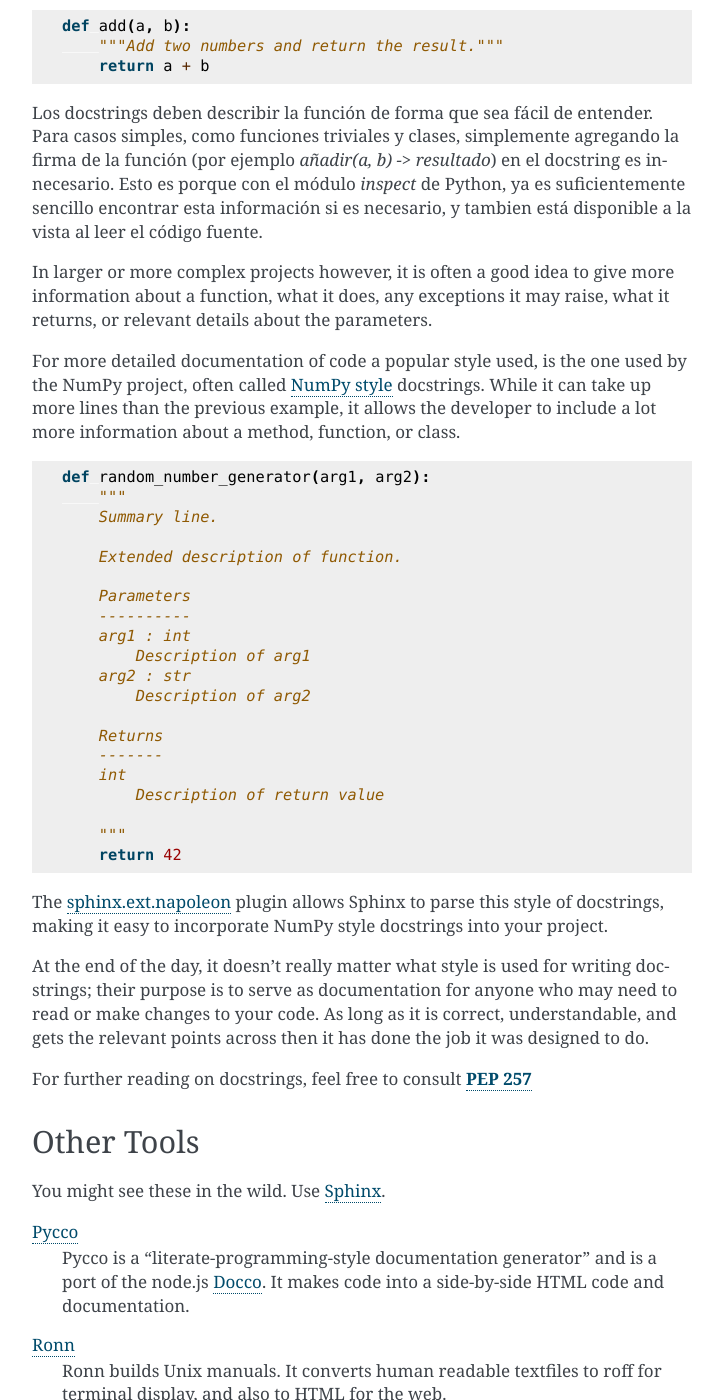
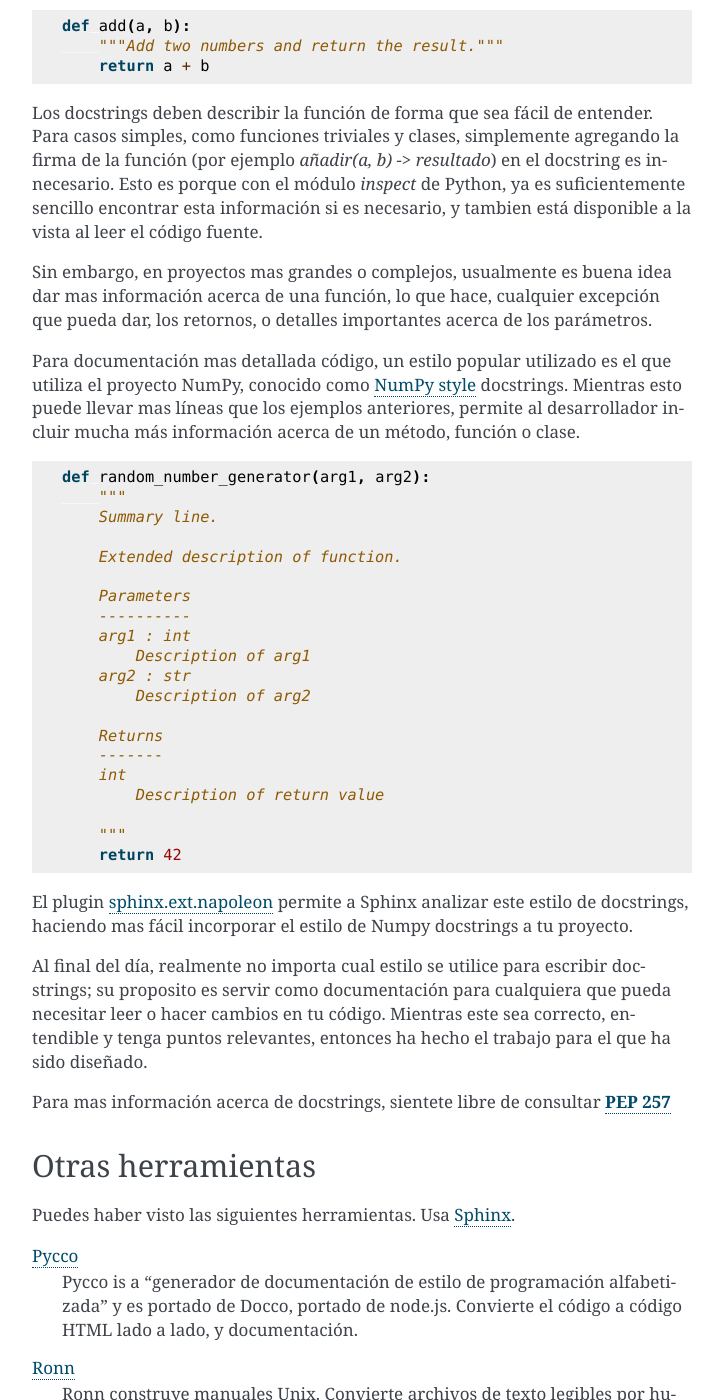
Before and after one commit to realpython/python-guide, a Sphinx documentation site: the page built from docs/writing/documentation.rst, in a window 1280 px wide and 1400 px high, scrolled down 4317 px. Shown: the whole window, without its empty margins (388-1111 px from the left). Built offline with Sphinx 7.4.7, drawn with Linux system fonts in a browser that asks for light colours; pages that are not in the unit, such as notebooks, are missing from menus; a script that is not in the unit is left out; comment, search, counter and statistics services are not loaded; some of the changed text lies outside the part shown.

Commit message:
Update documentation.rst

```diff
--- a/docs/writing/documentation.rst
+++ b/docs/writing/documentation.rst
@@ -208,14 +208,14 @@ el docstring es innecesario. Esto es porque con el módulo `inspect` de Python,
 ya es suficientemente sencillo encontrar esta información si es necesario, y
 tambien está disponible a la vista al leer el código fuente.
 
-In larger or more complex projects however, it is often a good idea to give
-more information about a function, what it does, any exceptions it may raise,
-what it returns, or relevant details about the parameters.
+Sin embargo, en proyectos mas grandes o complejos, usualmente es buena idea
+dar mas información acerca de una función, lo que hace, cualquier excepción
+que pueda dar, los retornos, o detalles importantes acerca de los parámetros.
 
-For more detailed documentation of code a popular style used, is the one used by the
-NumPy project, often called `NumPy style`_ docstrings. While it can take up more
-lines than the previous example, it allows the developer to include a lot
-more information about a method, function, or class. ::
+Para documentación mas detallada código, un estilo popular utilizado es el que
+utiliza el proyecto NumPy, conocido como `NumPy style`_ docstrings. Mientras esto
+puede llevar mas líneas que los ejemplos anteriores, permite al desarrollador
+incluir mucha más información acerca de un método, función o clase. ::
 
     def random_number_generator(arg1, arg2):
         """
@@ -238,18 +238,18 @@ more information about a method, function, or class. ::
         """
         return 42
 
-The `sphinx.ext.napoleon`_ plugin allows Sphinx to parse this style of
-docstrings, making it easy to incorporate NumPy style docstrings into your
-project.
+El plugin `sphinx.ext.napoleon`_ permite a Sphinx analizar este estilo de
+docstrings, haciendo mas fácil incorporar el estilo de Numpy docstrings a
+tu proyecto.
 
-At the end of the day, it doesn't really matter what style is used for writing
-docstrings; their purpose is to serve as documentation for anyone who may need
-to read or make changes to your code. As long as it is correct, understandable,
-and gets the relevant points across then it has done the job it was designed to
-do.
+Al final del día, realmente no importa cual estilo se utilice para escribir
+docstrings; su proposito es servir como documentación para cualquiera que
+pueda necesitar leer o hacer cambios en tu código. Mientras este sea correcto,
+entendible y tenga puntos relevantes, entonces ha hecho el trabajo para el que
+ha sido diseñado.
 
 
-For further reading on docstrings, feel free to consult :pep:`257`
+Para mas información acerca de docstrings, sientete libre de consultar :pep:`257`
 
 .. _thomas-cokelaer.info: http://thomas-cokelaer.info/tutorials/sphinx/docstring_python.html
 .. _sphinx.ext.napoleon: https://sphinxcontrib-napoleon.readthedocs.io/
@@ -257,32 +257,32 @@ For further reading on docstrings, feel free to consult :pep:`257`
 
 
 ***********
-Other Tools
+Otras herramientas
 ***********
 
-You might see these in the wild. Use :ref:`sphinx-ref`.
+Puedes haber visto las siguientes herramientas. Usa :ref:`sphinx-ref`.
 
 Pycco_
-    Pycco is a "literate-programming-style documentation generator"
-    and is a port of the node.js Docco_. It makes code into a
-    side-by-side HTML code and documentation.
+    Pycco is a "generador de documentación de estilo de programación alfabetizada"
+    y es portado de Docco, portado de node.js. Convierte el código a código
+    HTML lado a lado, y documentación.
 
 .. _Pycco: https://pycco-docs.github.io/pycco/
 .. _Docco: http://jashkenas.github.com/docco
 
 Ronn_
-    Ronn builds Unix manuals. It converts human readable textfiles to roff
-    for terminal display, and also to HTML for the web.
+    Ronn construye manuales Unix. Convierte archivos de texto legibles por humanos a
+    roff para mostrarse en terminal, así como HTML para la web.
 
 .. _Ronn: https://github.com/rtomayko/ronn
 
 Epydoc_
-    Epydoc is discontinued. Use :ref:`sphinx-ref` instead.
+    Epydoc está descontinuado. Usa :ref:`sphinx-ref` en su lugar.
 
 .. _Epydoc: http://epydoc.sourceforge.net
 
 MkDocs_
-    MkDocs is a fast and simple static site generator that's geared towards
-    building project documentation with Markdown.
+    MkDocs es un rápido y simple generador de sitios estaticos enfocado a construir
+    documentación de proyectos con Markdown.
 
 .. _MkDocs: http://www.mkdocs.org/
```
